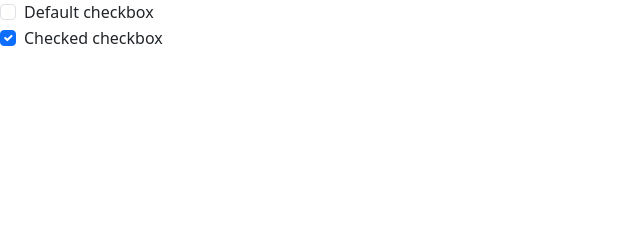
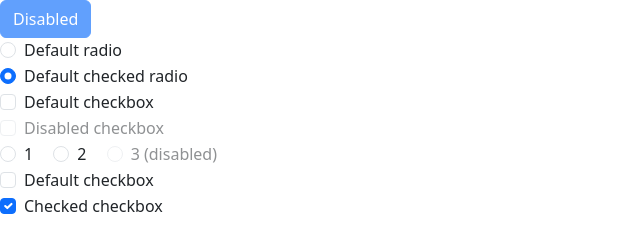
Before and after one commit to JoseMartinMP34/Cheks-y-Radios_JMMP, a plain HTML site: page index.html in a window 1280 px wide. Shown: the whole page, without its empty margins (0-640 px from the left). Drawn offline with nearby package versions, Linux system fonts and the light colour scheme.

Commit message:
Update index.html

```diff
--- a/index.html
+++ b/index.html
@@ -6,7 +6,46 @@
     <title>Bootstrap demo</title>
     <link href="https://cdn.jsdelivr.net/npm/bootstrap@5.3.0-alpha1/dist/css/bootstrap.min.css" rel="stylesheet" integrity="sha384-GLhlTQ8iRABdZLl6O3oVMWSktQOp6b7In1Zl3/Jr59b6EGGoI1aFkw7cmDA6j6gD" crossorigin="anonymous">
   </head>
+  <input type="checkbox" class="btn-check" id="btn-check-3" autocomplete="off" disabled>
+<label class="btn btn-primary" for="btn-check-3">Disabled</label>
   <body>
+    <div class="form-check">
+  <input class="form-check-input" type="radio" name="flexRadioDefault" id="flexRadioDefault1">
+  <label class="form-check-label" for="flexRadioDefault1">
+    Default radio
+  </label>
+</div>
+<div class="form-check">
+  <input class="form-check-input" type="radio" name="flexRadioDefault" id="flexRadioDefault2" checked>
+  <label class="form-check-label" for="flexRadioDefault2">
+    Default checked radio
+  </label>
+</div>
+    <div class="form-check">
+  <input class="form-check-input" type="checkbox" value="" id="defaultCheck1">
+  <label class="form-check-label" for="defaultCheck1">
+    Default checkbox
+  </label>
+</div>
+<div class="form-check">
+  <input class="form-check-input" type="checkbox" value="" id="defaultCheck2" disabled>
+  <label class="form-check-label" for="defaultCheck2">
+    Disabled checkbox
+  </label>
+</div>
+    <div class="form-check form-check-inline">
+  <input class="form-check-input" type="radio" name="inlineRadioOptions" id="inlineRadio1" value="option1">
+  <label class="form-check-label" for="inlineRadio1">1</label>
+</div>
+<div class="form-check form-check-inline">
+  <input class="form-check-input" type="radio" name="inlineRadioOptions" id="inlineRadio2" value="option2">
+  <label class="form-check-label" for="inlineRadio2">2</label>
+</div>
+<div class="form-check form-check-inline">
+  <input class="form-check-input" type="radio" name="inlineRadioOptions" id="inlineRadio3" value="option3" disabled>
+  <label class="form-check-label" for="inlineRadio3">3 (disabled)</label>
+</div>
+
    <div class="form-check">
   <input class="form-check-input" type="checkbox" value="" id="flexCheckDefault">
   <label class="form-check-label" for="flexCheckDefault">
```
